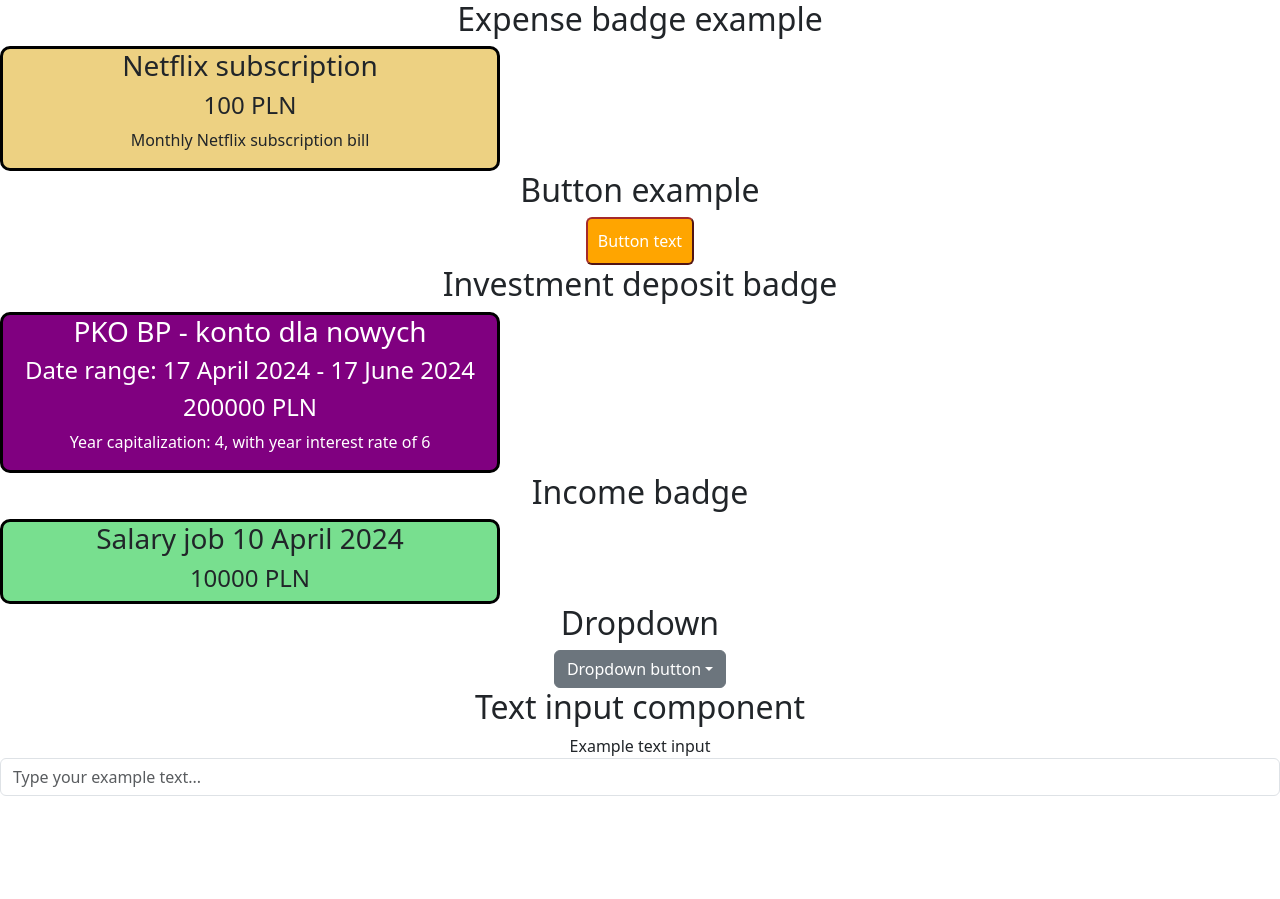
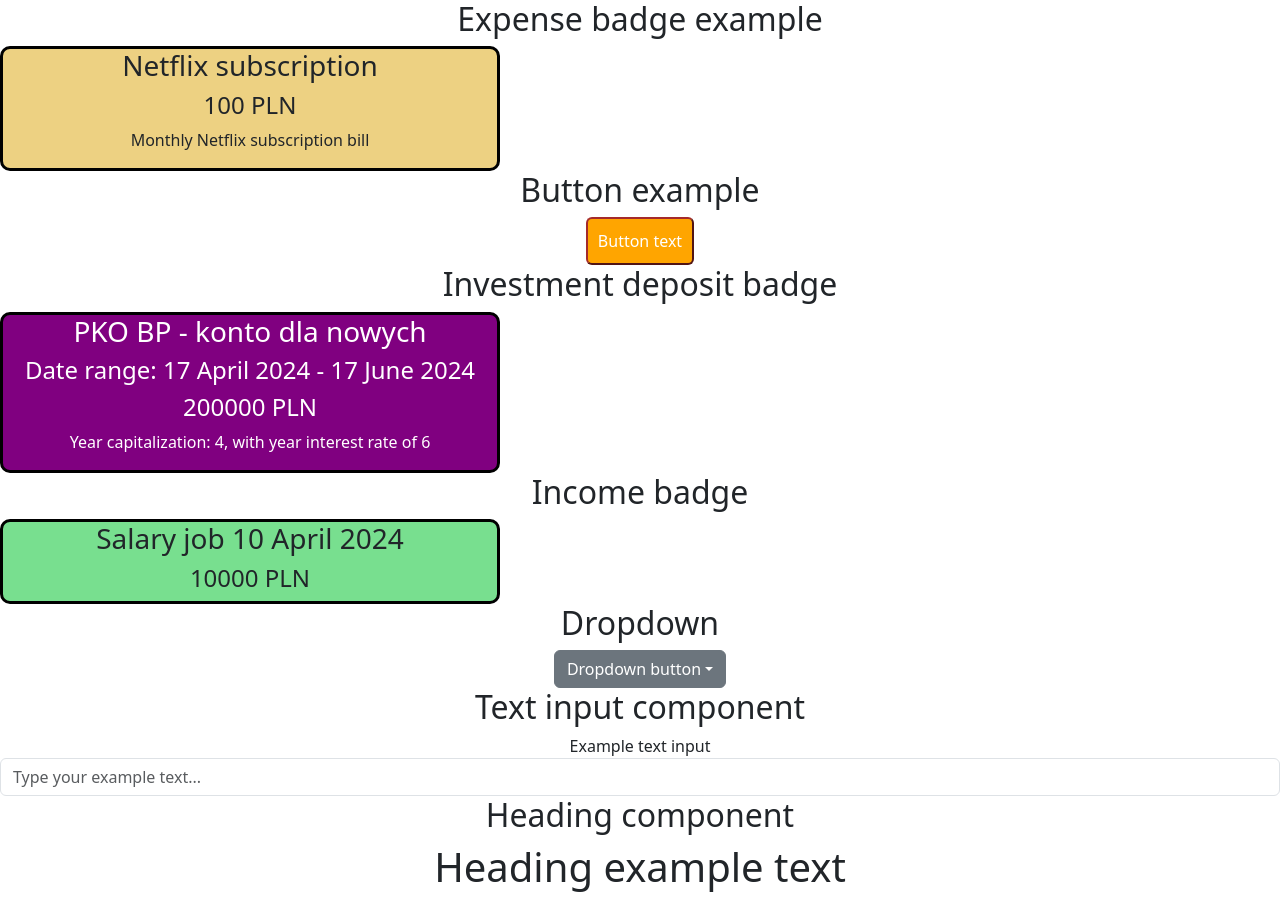
Before and after one commit to luckyluk07/ExpenseGuard, a React (Create React App) app in the folder expense_guard_frontend/: page / in a window 1280 px wide. Before the commit the page ends 800 px from the top, so only its background shows below. Built offline with nearby package versions, Linux system fonts and the light colour scheme.

Commit message:
Add heading component

```diff
--- a/expense_guard_frontend/src/App.js
+++ b/expense_guard_frontend/src/App.js
@@ -5,6 +5,7 @@ import InvestmentDepositBadge from './Components/InvestmentDeposit/InvestmentDep
 import IncomeBadge from './Components/IncomeBadge/IncomeBadge';
 import Dropdown from './Components/Forms/Dropdown/Dropdown';
 import TextInput from './Components/Forms/TextInput/TextInput';
+import Heading from './Components/Common/Heading/Heading';
 
 function App() {
   return (
@@ -22,6 +23,8 @@ function App() {
         <Dropdown options={[{name: 'option1'}, {name: 'option2'}, {name: 'option3'}]}/>
         <h2>Text input component</h2>
         <TextInput labelText={'Example text input'} inputId={'exampleId'} placeholder={'Type your example text...'}/>
+        <h2>Heading component</h2>
+        <Heading text='Heading example text' size={1}/>
       </main>
     </div>
   );
--- /dev/null
+++ b/expense_guard_frontend/src/Components/Common/Heading/Heading.js
@@ -0,0 +1,15 @@
+import React from 'react'
+import './Heading.css'
+
+function Heading({size, text}) {
+
+    const getHeadingClass = () => {
+        return `h${size}`;
+    }
+
+    return <div>
+        <p className={getHeadingClass()}>{text}</p>
+    </div>
+}
+
+export default Heading;
```
Also changed, not shown: expense_guard_frontend/src/Components/Common/Heading/Heading.css (added).
